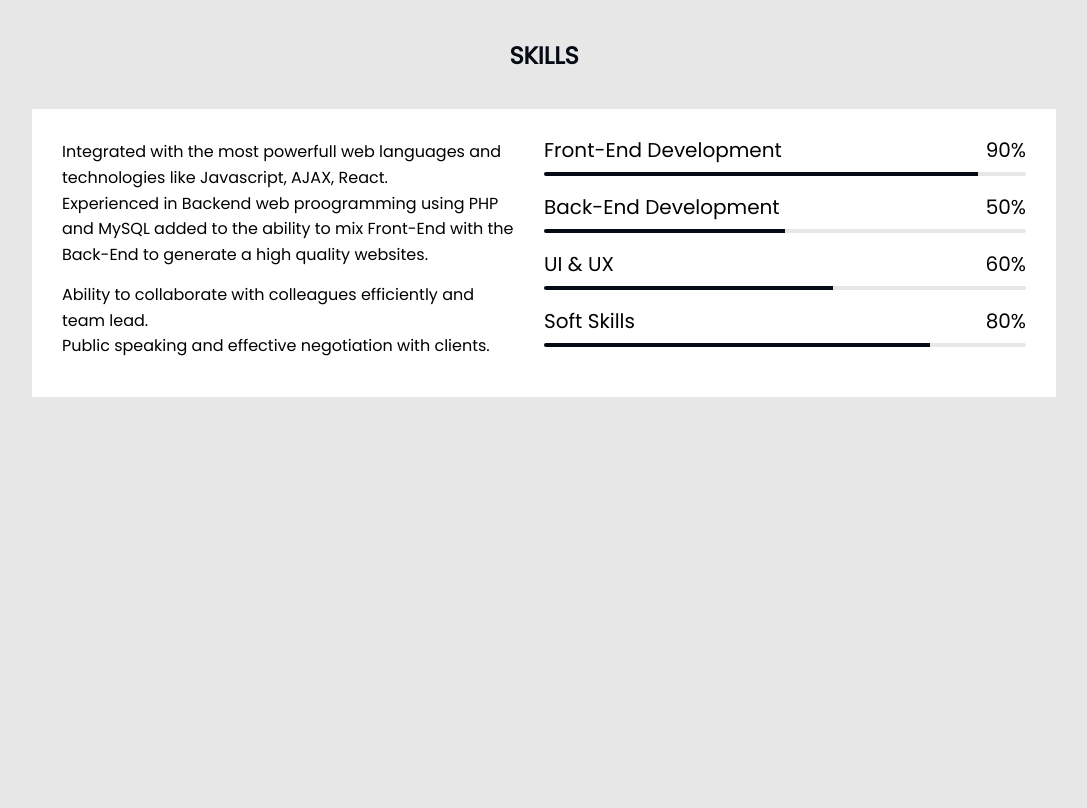
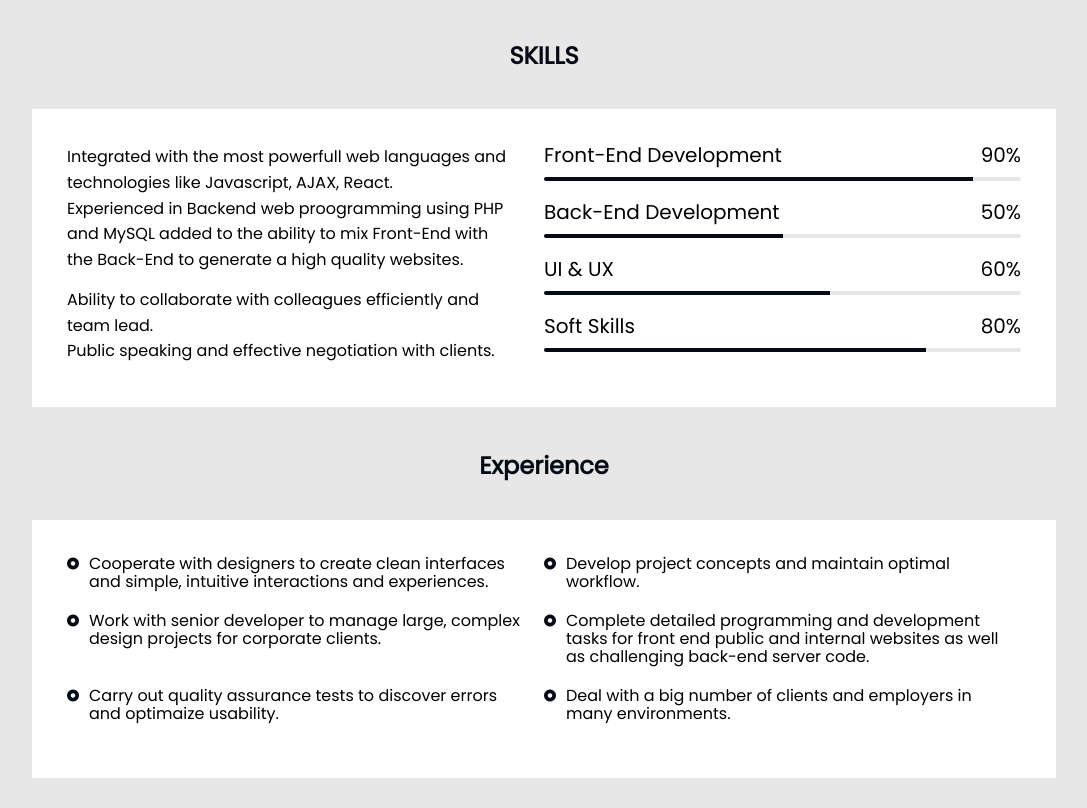
Before and after one commit to abedulaziz/CV2, a plain HTML site: page index.html in a window 1280 px wide. Shown: the part 479-1287 px from the top of the page, without its empty margins (96-1183 px from the left). Before the commit the page ends 1076 px from the top, so only its background shows below. Drawn offline with Linux system fonts and the light colour scheme.

Commit message:
implementing experiences widget

```diff
--- a/index.html
+++ b/index.html
@@ -84,21 +84,22 @@
   </header>
 
   <!-- skills widget -->
-  <div class="container">
-    <div class="skills">
-      <h2 class="skills-head">SKILLS</h2>
+  <div class="skills">
+    <div class="container">
+      <h2 class="head">SKILLS</h2>
       <div class="skills-det">
+
         <div class="discussion">
           <p class="tech-field">
             Integrated with the most powerfull web languages and technologies like Javascript, AJAX, React.<br>
             Experienced in Backend web proogramming using PHP and MySQL added to the ability to mix Front-End with the Back-End to generate a high quality websites.<br>
-            <!-- Good knowledge in SEO in order to promote websites to as users as possible. -->
           </p>
           <p class="soft-field">
             Ability to collaborate with colleagues efficiently and team lead.<br>
             Public speaking and effective negotiation with clients.
           </p>
         </div>
+
         <div class="progresses">
           <div class="front-end">
             <div class="def">Front-End Development<span class="percentage">90%</span></div>
@@ -128,10 +129,40 @@
             </div>
           </div>
         </div>
-
       </div>
     </div>
+  </div>
 
+  <!-- experience widget -->
+
+  <div class="exper">
+    <div class="container">
+      <h2 class="head">Experience</h2>
+
+      <div class="exper_det">
+        <ul>
+          <li>
+            <i class="fa-solid fa-circle-dot"></i><p>Cooperate with designers to create clean interfaces and simple, intuitive interactions and experiences.</p>
+          </li>
+          <li>
+            <i class="fa-solid fa-circle-dot"></i><p>Develop project concepts and maintain optimal workflow.</p>
+          </li>
+          <li>
+            <i class="fa-solid fa-circle-dot"></i><p>Work with senior developer to manage large, complex design projects for corporate clients.</p>
+          </li>
+          <li>
+            <i class="fa-solid fa-circle-dot"></i><p>Complete detailed programming and development tasks for front end public and internal websites as well as challenging back-end server code.</p>
+          </li>
+          <li>
+            <i class="fa-solid fa-circle-dot"></i><p>Carry out quality assurance tests to discover errors and optimaize usability.</p>
+          </li>
+          <li>
+            <i class="fa-solid fa-circle-dot"></i><p>Deal with a big number of clients and employers in many environments.</p>
+          </li>
+        </ul>
+      </div>
+
+    </div>
   </div>
 
 </body>
--- a/styles/styles.css
+++ b/styles/styles.css
@@ -27,6 +27,7 @@ h1 {
 
 p {
   margin-top: 0;
+  margin-bottom: 0;
 }
 
 a {
@@ -146,10 +147,6 @@ header .definition .details .info_details .self_info span.name {
 }
 
 
-header .definition .details .info_details .self_det {
-
-}
-
 header .definition .details .info_details .self_det .keyword {
   font-weight: bold;
   padding-right: 20px;
@@ -180,11 +177,8 @@ header .definition .details .social_details span i {
 }
 
 /* skills widget */
-.skills {
-  margin-bottom: 200px;
-}
 
-.skills .skills-head{
+.head {
   text-align: center;
   padding: 25px 0 20px;
   font-weight: bold;
@@ -194,7 +188,7 @@ header .definition .details .social_details span i {
 .skills .skills-det {
   background-color: #FFF;
   display: flex;
-  padding: 30px;
+  padding: 35px;
 }
 
 .skills .skills-det > div {
@@ -245,3 +239,36 @@ header .definition .details .social_details span i {
 .skills .progresses .soft_skills .progress .prog-rate {
   width: 80% !important;
 }
+
+/* experience widget */
+
+.exper .exper_det {
+  background-color: #FFF;
+  padding: 35px;
+  margin-bottom: 30px;
+}
+
+.exper .exper_det ul {
+  margin: 0;
+  padding: 0;
+  list-style-type: none;
+  display: flex;
+  align-items:baseline;
+  flex-wrap: wrap;
+}
+
+.exper .exper_det ul li {
+  display: flex;
+  width: 50%;
+  margin-bottom: 20px;
+}
+
+.exper .exper_det ul li:nth-child(odd) {
+  padding-right: 20px;
+}
+
+.exper .exper_det ul li i {
+  margin:3px 10px 0 0;
+  font-size: 12px;
+  color: var(--theme-color);
+}
```
